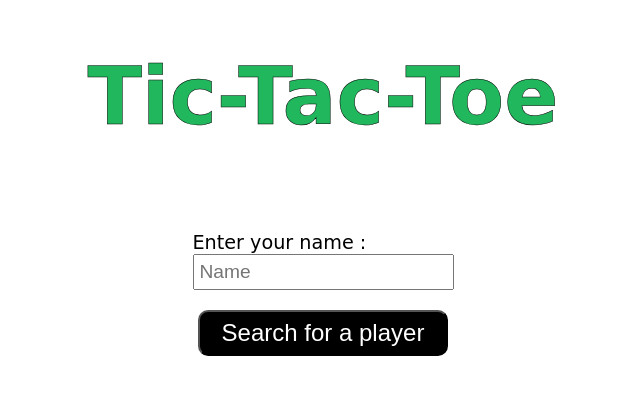
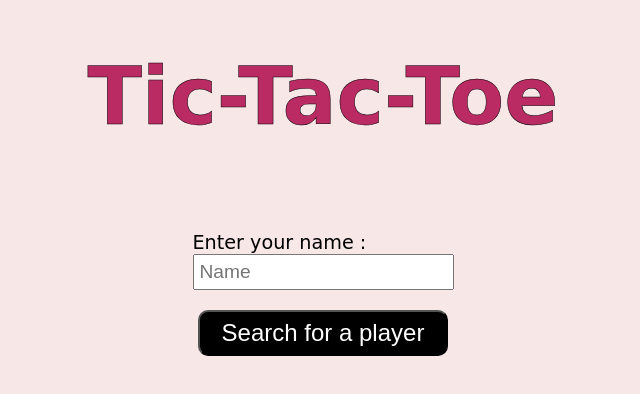
Before and after one commit to Ssantosh12/MultiPlayer-Tic-Tac-Toe, a website: page index.html in a window 1280 px wide. Shown: the whole page, without its empty margins (317-957 px from the left). Drawn offline with nearby package versions, Linux system fonts and the light colour scheme; no server answers; a web font is replaced by a local one.

Commit message:
changed colour

```diff
--- a/style.css
+++ b/style.css
@@ -4,7 +4,7 @@
 }
 
 body {
-    background-color: rgb(255, 255, 255);
+    background-color: rgb(247, 231, 231);
     display: grid;
     place-items: center;
     font-family: 'Tilt Warp', cursive;
@@ -13,7 +13,7 @@ body {
 h1 {
     margin: 50px 0 50px 0;
     font-size: 5rem;
-    color: rgb(32, 183, 93);
+    color: rgb(186, 42, 99);
     -webkit-text-stroke: .5px black;
 }
 
```
